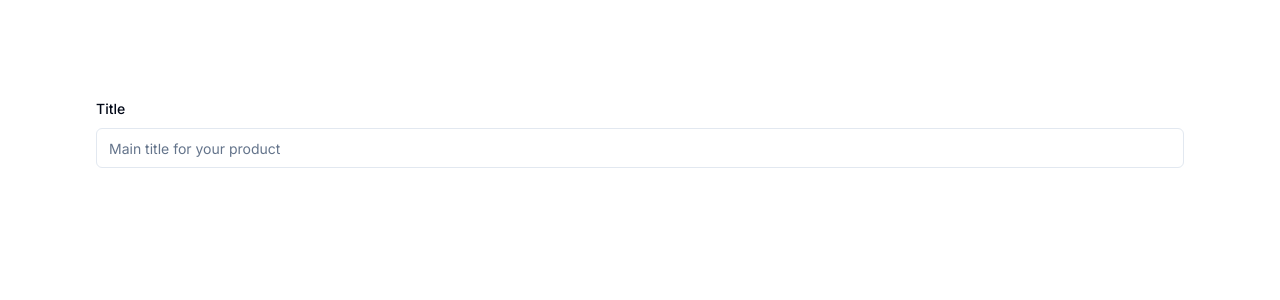
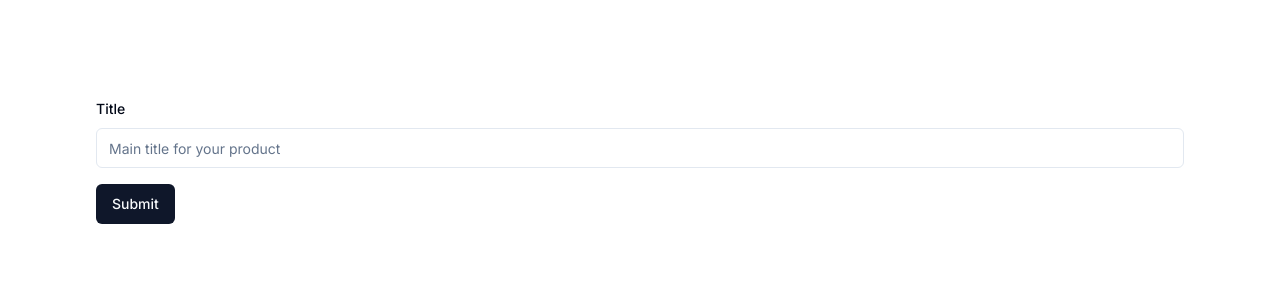
Before and after one commit to hiroshiyoka/rich-text-editor, a Next.js app: page / in a window 1280 px wide. Shown: the top 300 px of the page. Built offline with nearby package versions, Linux system fonts and the light colour scheme.

Commit message:
feat: render button component

```diff
--- a/app/page.tsx
+++ b/app/page.tsx
@@ -57,6 +57,9 @@ export default function Home() {
               </FormItem>
             )}
           />
+          <Button className="my-4" type="submit">
+            Submit
+          </Button>
         </form>
       </Form>
     </main>
```
